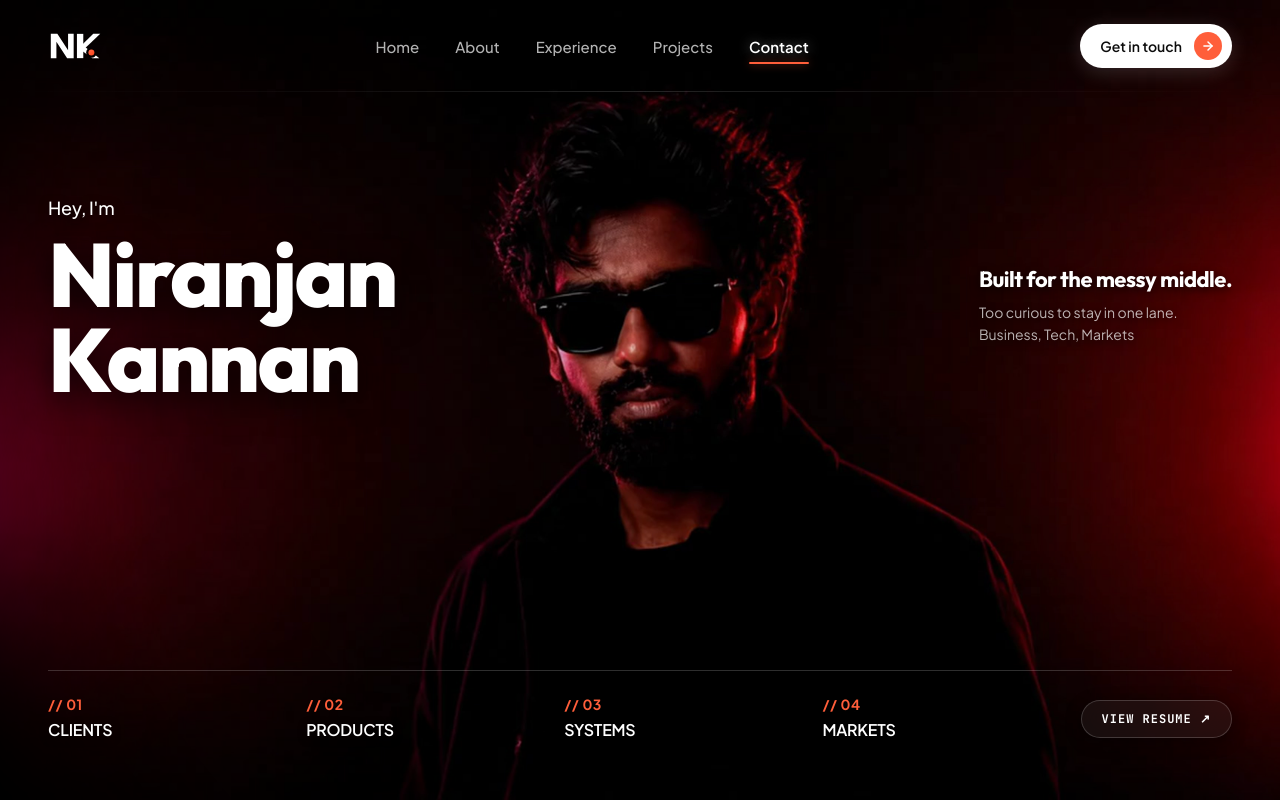
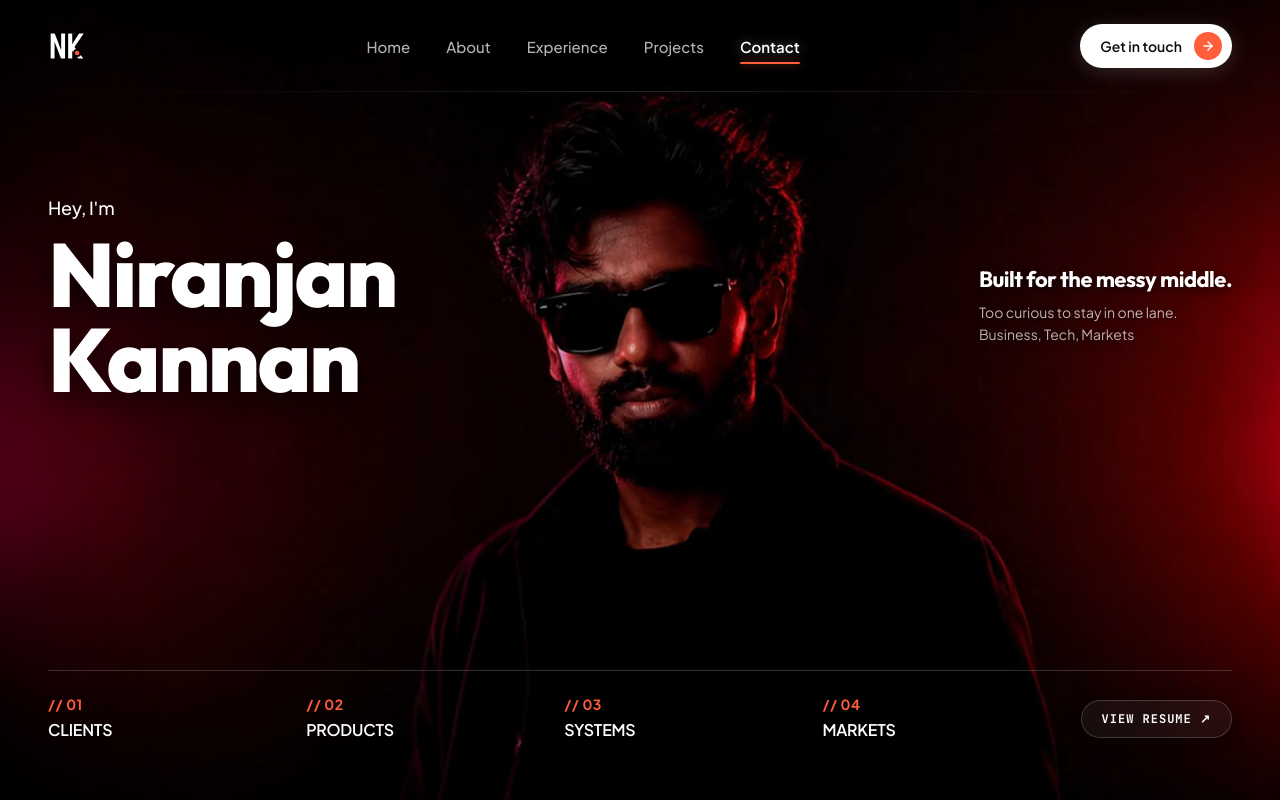
Before and after one commit to Nxjndata/Portfolio-Website, a plain HTML site: page index.html in a window 1280 px wide. Shown: the top 800 px of the page. Drawn offline with Linux system fonts and the light colour scheme; a web font is replaced by a local one.

Commit message:
Update navbar NK logo to taller, sleeker, editorial proportions

```diff
--- a/index.html
+++ b/index.html
@@ -60,29 +60,29 @@
   <header class="navbar">
     <div class="nav-container">
       <a href="#" class="logo" aria-label="Niranjan Kannan Home">
-        <svg class="logo-svg" viewBox="0 0 60 30" fill="none" xmlns="http://www.w3.org/2000/svg">
+        <svg class="logo-svg" viewBox="0 0 48 36" fill="none" xmlns="http://www.w3.org/2000/svg">
           <defs>
             <linearGradient id="navOrangeDot" x1="0%" y1="0%" x2="100%" y2="100%">
               <stop offset="0%" stop-color="#ff6b4a"/>
               <stop offset="100%" stop-color="#ff4218"/>
             </linearGradient>
-            <mask id="navKMask">
-              <rect width="60" height="30" fill="#ffffff"/>
-              <circle cx="46.5" cy="22" r="5.6" fill="#000000"/>
+            <mask id="navKMaskTall">
+              <rect width="48" height="36" fill="#ffffff"/>
+              <circle cx="37" cy="27" r="5.2" fill="#000000"/>
             </mask>
           </defs>
           <g fill="#ffffff">
-            <!-- Thicker, Proportional Letter N -->
-            <polygon points="3,28 3,2 10,2 21.5,19.5 21.5,2 27.5,2 27.5,28 20.5,28 9,10.5 9,28"/>
-            <!-- Thicker, Proportional Letter K with lower circular cutout -->
-            <g mask="url(#navKMask)">
-              <rect x="31" y="2" width="6.8" height="26"/>
-              <polygon points="33.5,16.5 48.5,2 56,2 38,19"/>
-              <polygon points="36,13 55,28 47.5,28 31.5,16.5"/>
+            <!-- Tall, sleek Letter N -->
+            <polygon points="3,34 3,2 8.2,2 16.5,23.5 16.5,2 21.5,2 21.5,34 16.3,34 8,12.5 8,34"/>
+            <!-- Tall, sleek Letter K with lower circular cutout -->
+            <g mask="url(#navKMaskTall)">
+              <rect x="25.5" y="2" width="5.2" height="32"/>
+              <polygon points="28.5,19 39.5,2 45.5,2 32,21.5"/>
+              <polygon points="30.5,15.5 45,34 38.5,34 26.5,19"/>
             </g>
           </g>
           <!-- Glowing orange dot nestled in lower leg -->
-          <circle cx="46.5" cy="22" r="3.2" fill="url(#navOrangeDot)"/>
+          <circle cx="37" cy="27" r="2.9" fill="url(#navOrangeDot)"/>
         </svg>
       </a>
       <nav class="nav-links">
--- a/style.css
+++ b/style.css
@@ -186,7 +186,7 @@ a {
 }
 
 .logo-svg {
-  width: 56px;
+  width: 38px;
   height: 28px;
   display: block;
 }
```
